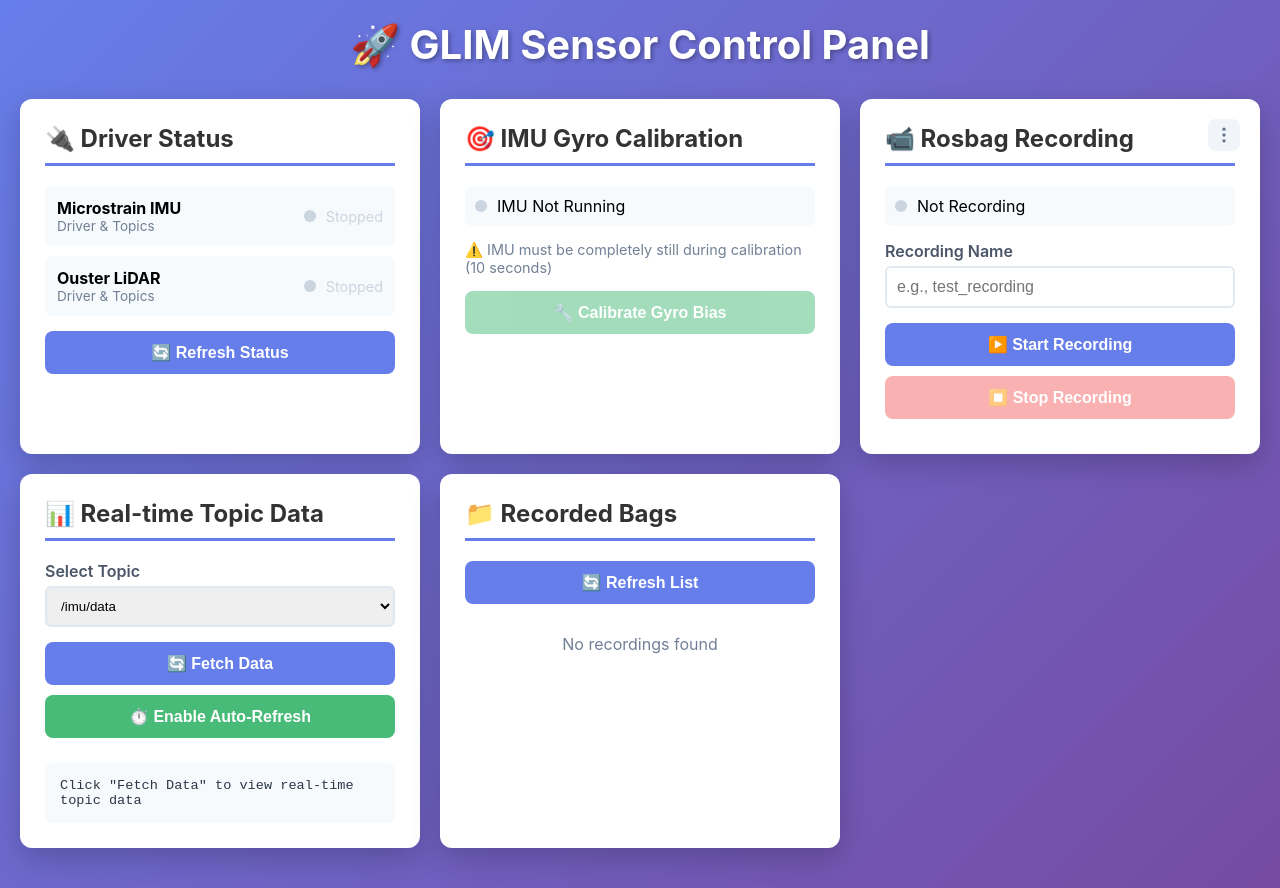
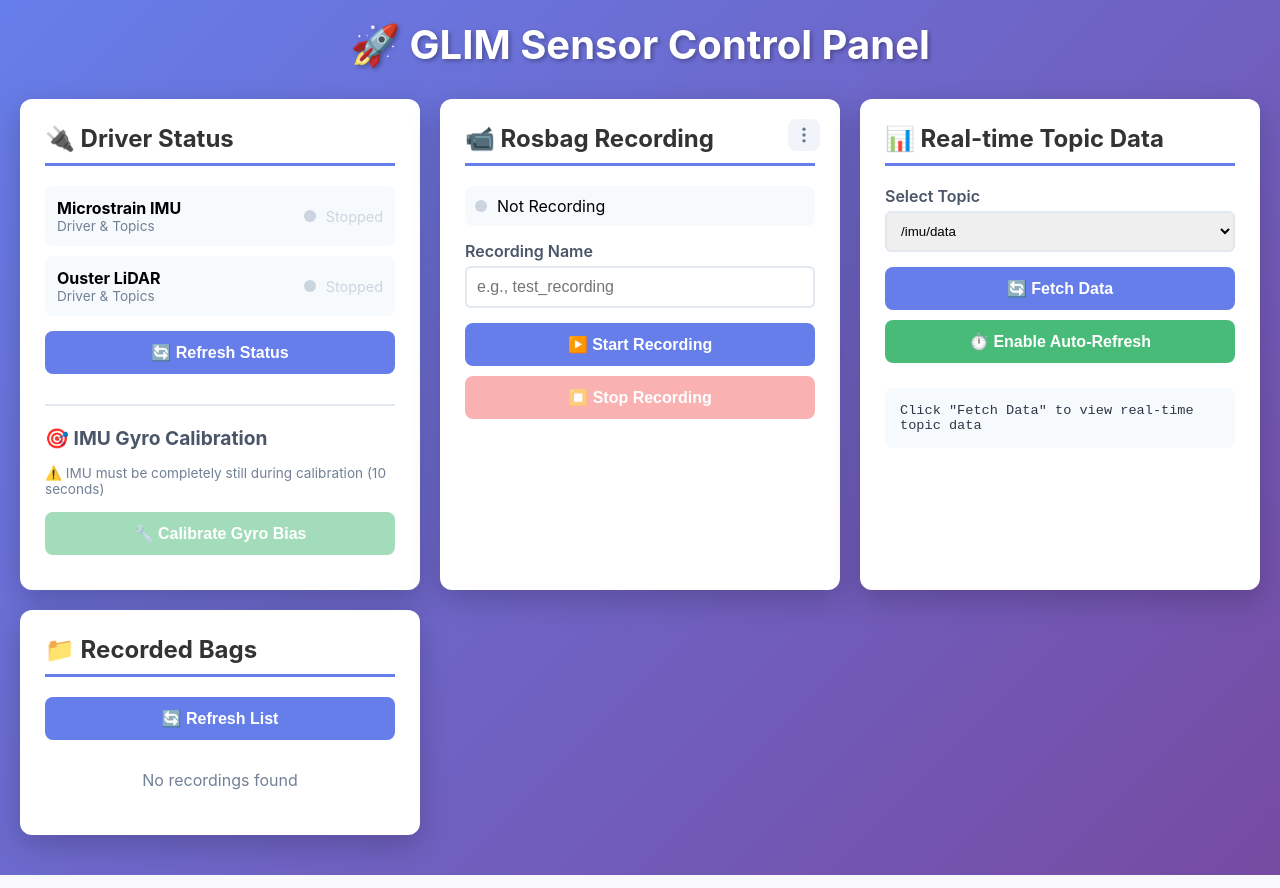
Before and after one commit to kimghw/glim, a Flask app: page / in a window 1280 px wide. Run offline with Flask 3, Linux system fonts and the light colour scheme; data that the repository does not hold is empty; parts of the project's set-up code (start-up, migrations or seed data) failed here and were passed over.

Commit message:
Integrate IMU gyro calibration into driver status card
- Merge IMU Gyro Calibration section into Driver Status card
- Remove redundant status indicator elements
- Simplify UI layout with single unified status card
- Add separator between driver status and calibration controls
- Fix JavaScript to handle optional calibration button element

🤖 Generated with [Claude Code](https://claude.com/claude-code)

Co-Authored-By: Claude <noreply@anthropic.com>

```diff
--- a/web/templates/index.html
+++ b/web/templates/index.html
@@ -407,17 +407,12 @@
                 <button class="btn-primary" onclick="checkDriverStatus()">
                     🔄 Refresh Status
                 </button>
-            </div>
 
-            <!-- IMU Gyro Calibration -->
-            <div class="card">
-                <h2>🎯 IMU Gyro Calibration</h2>
-                <div class="status">
-                    <div class="status-indicator" id="imu-status"></div>
-                    <span id="imu-status-text">Checking...</span>
-                </div>
+                <!-- IMU Gyro Calibration Section -->
+                <div style="margin-top: 20px; padding-top: 20px; border-top: 2px solid #e2e8f0;">
+                    <h3 style="color: #4a5568; margin-bottom: 15px; font-size: 1.2em;">🎯 IMU Gyro Calibration</h3>
                     <div class="message" id="calibration-message"></div>
-                <p style="color: #718096; margin-bottom: 15px; font-size: 0.9em;">
+                    <p style="color: #718096; margin-bottom: 15px; font-size: 0.85em;">
                         ⚠️ IMU must be completely still during calibration (10 seconds)
                     </p>
                     <button class="btn-success" id="calibrate-btn" onclick="calibrateGyro()">
@@ -425,6 +420,7 @@
                     </button>
                     <div class="spinner" id="calibration-spinner"></div>
                     <div id="bias-display"></div>
+                </div>
             </div>
 
             <!-- Rosbag Recording -->
@@ -649,30 +645,23 @@
                     // Update IMU status
                     const imuStatus = document.getElementById('imu-driver-status');
                     const imuText = document.getElementById('imu-driver-text');
-                    const imuStatusIndicator = document.getElementById('imu-status');
                     const calibrateBtn = document.getElementById('calibrate-btn');
 
                     if (data.drivers.imu.status === 'active') {
                         imuStatus.classList.add('active');
                         imuText.textContent = 'Active';
                         imuText.style.color = '#48bb78';
-                        imuStatusIndicator.classList.add('active');
-                        document.getElementById('imu-status-text').textContent = 'IMU Ready';
-                        calibrateBtn.disabled = false;
+                        if (calibrateBtn) calibrateBtn.disabled = false;
                     } else if (data.drivers.imu.status === 'started') {
                         imuStatus.classList.remove('active');
                         imuText.textContent = 'Started (No Data)';
                         imuText.style.color = '#ed8936';
-                        imuStatusIndicator.classList.remove('active');
-                        document.getElementById('imu-status-text').textContent = 'IMU Started (No Data)';
-                        calibrateBtn.disabled = true;
+                        if (calibrateBtn) calibrateBtn.disabled = true;
                     } else {
                         imuStatus.classList.remove('active');
                         imuText.textContent = 'Stopped';
                         imuText.style.color = '#cbd5e0';
-                        imuStatusIndicator.classList.remove('active');
-                        document.getElementById('imu-status-text').textContent = 'IMU Not Running';
-                        calibrateBtn.disabled = true;
+                        if (calibrateBtn) calibrateBtn.disabled = true;
                     }
 
                     // Update Ouster status
```
Lines whose indentation alone changed are shown as unchanged.
